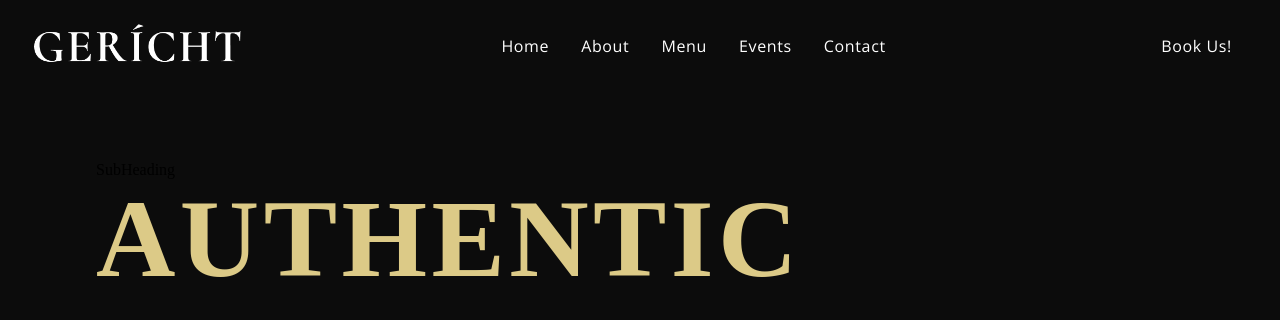
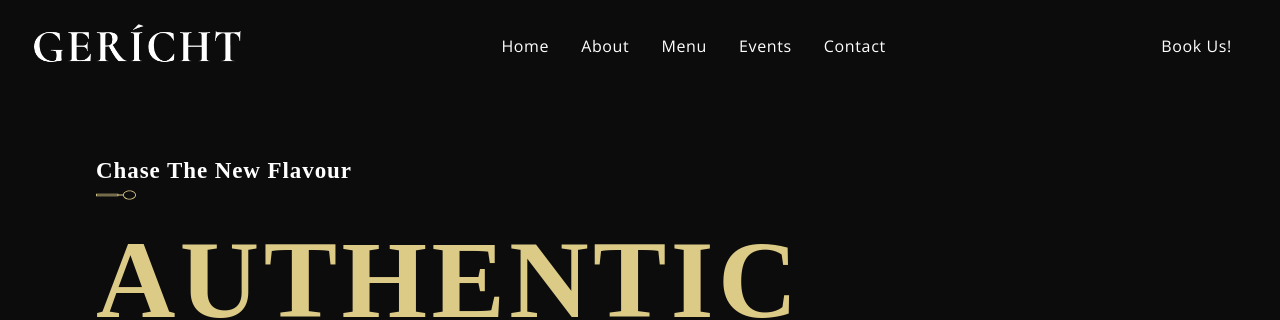
Before and after one commit to gonzalo-brandan/the-kutumb, a React (Create React App) app: page / in a window 1280 px wide. Shown: the top 320 px of the page. Built offline with nearby package versions, Linux system fonts and the light colour scheme; a web font is replaced by a local one.

Commit message:
create SubHeading component for displaying section titles with a decorative image

```diff
--- a/src/components/SubHeading/SubHeading.jsx
+++ b/src/components/SubHeading/SubHeading.jsx
@@ -1,8 +1,10 @@
 import React from 'react';
+import { images } from '../../constants'
 
-const SubHeading = () => (
-  <div>
-    SubHeading
+const SubHeading = ({title}) => (
+  <div style={{ marginBottom: '1rem'}}>
+    <p className="p__cormorant">{title}</p>
+    <img src={images.spoon} alt="spoon" className='spoon_img' />
   </div>
 );
 
```
